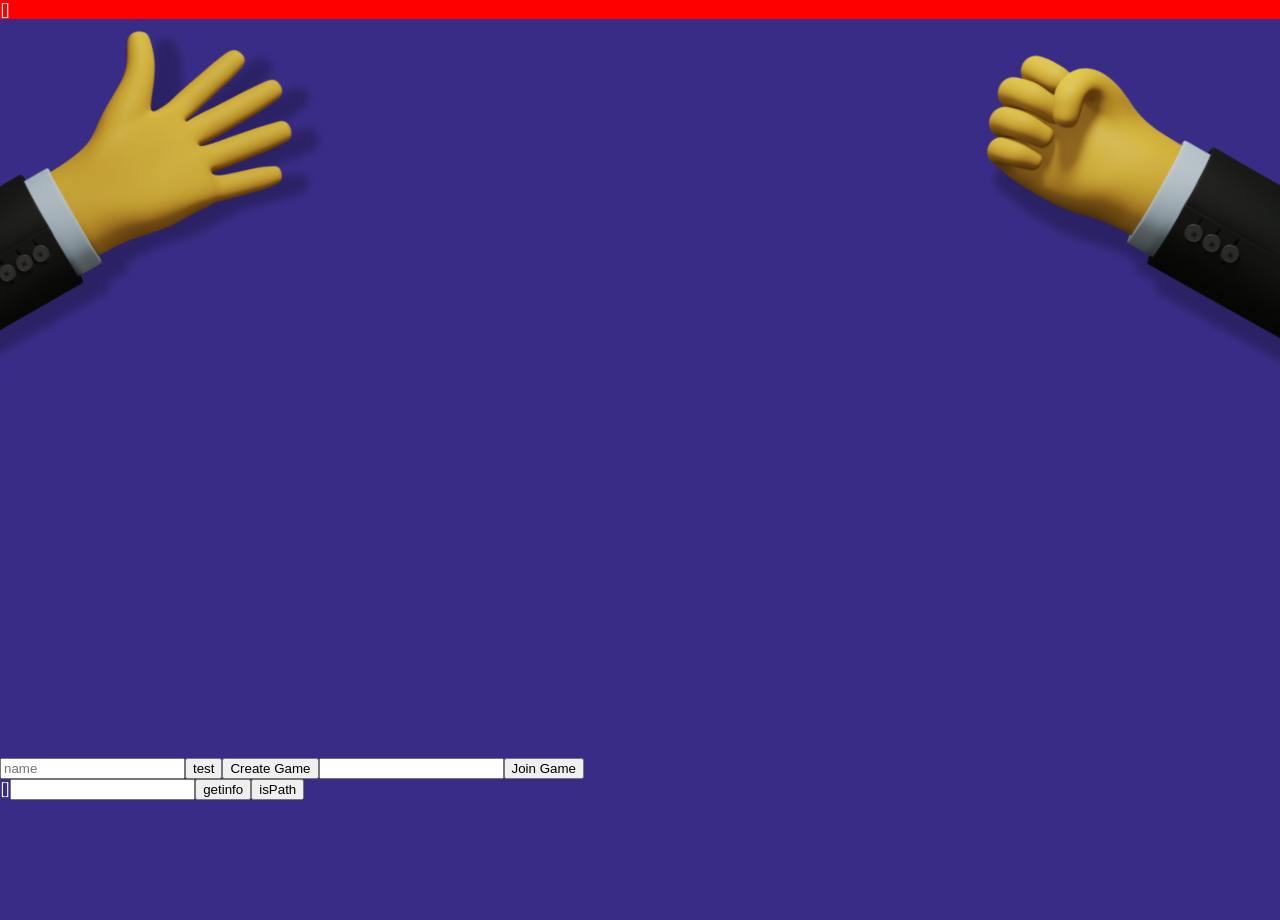
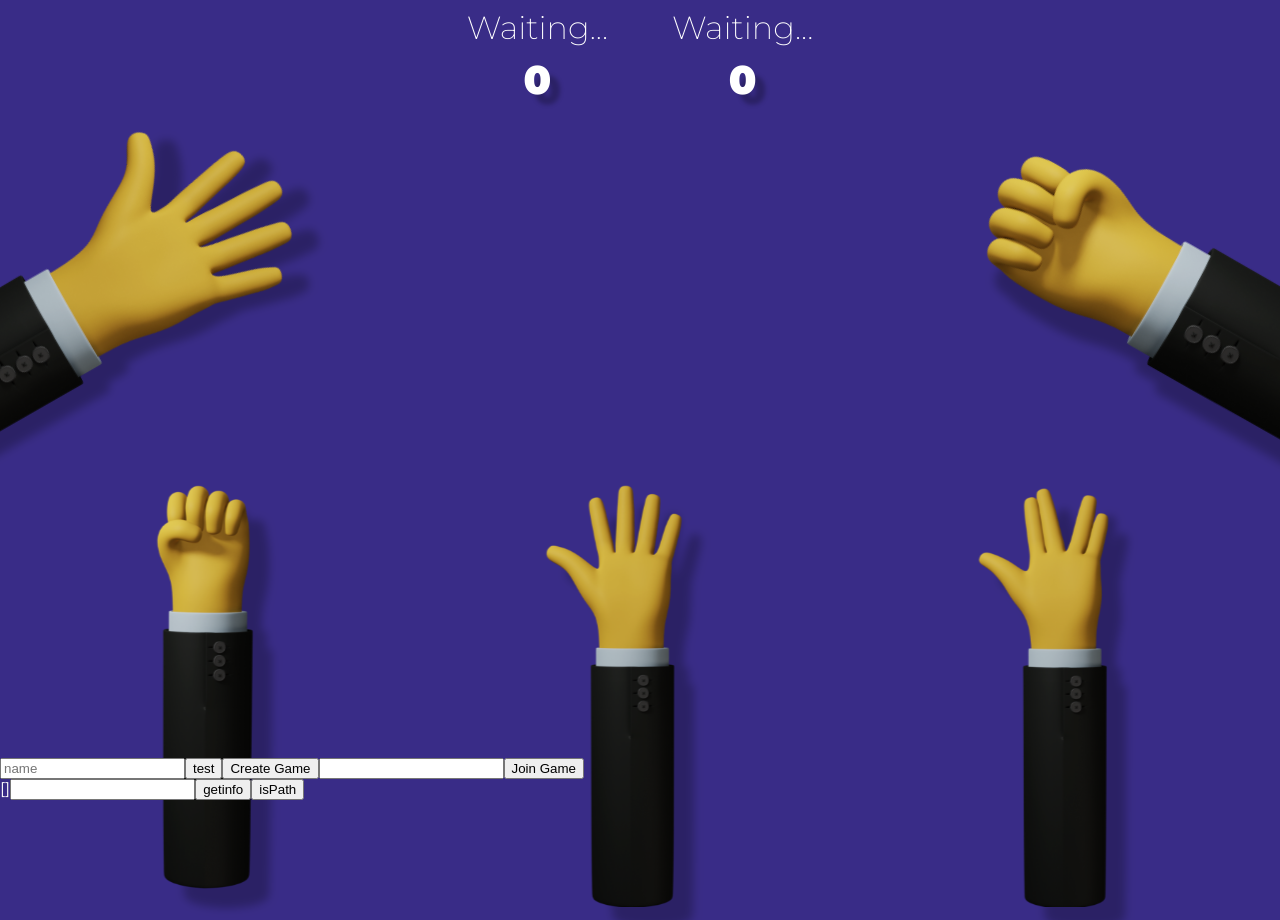
Before and after one commit to reazn/rock-paper-scissors, a React app in the folder client/: page / in a window 1280 px wide. Before the commit the page ends 819 px from the top, so only its background shows below. Built offline with nearby package versions, Linux system fonts and the light colour scheme; no server answers.

Commit message:
fixed networking, added logic for rps

```diff
--- a/client/src/App.jsx
+++ b/client/src/App.jsx
@@ -1,6 +1,7 @@
 import React, { useEffect, useState } from "react";
-import { Hand, Scoreboard } from "components";
+import { Hand, Scoreboard, Roomcode } from "components";
 import Menu from "pages/Menu";
+import Picker from "pages/Picker";
 
 import style from "style/app.module.scss";
 import "style/global.scss";
@@ -20,11 +21,13 @@ export default function App() {
 
     return (
         <>
+            <Roomcode />
             <Scoreboard />
             <div className={style.hands}>
                 <Hand left={true} type="paper" />
                 <Hand left={false} type="rock" />
             </div>
+            <Picker />
             <div className={style.names}>
                 <Menu />
                 <span>{JSON.stringify(players)}</span>
--- /dev/null
+++ b/client/src/components/Roomcode.jsx
@@ -0,0 +1,20 @@
+import React, { useEffect, useState } from "react";
+import style from "style/components/roomcode.module.scss";
+import { socket } from "../context/socket";
+
+export default function Roomcode() {
+
+    const [room, setRoom] = useState()
+
+    useEffect(() => {
+        socket.on("players", (_, room) => {
+            setRoom(room)
+        })
+    })
+
+    return (
+        <div className={style.roomcode}>
+            <span className={style.code}>{room}</span>
+        </div>
+    );
+}
--- a/client/src/components/Scoreboard.jsx
+++ b/client/src/components/Scoreboard.jsx
@@ -4,22 +4,40 @@ import { socket } from "../context/socket";
 
 export default function Scoreboard() {
 
-    const [players, setPlayers] = useState([])
+    const [players, setPlayers] = useState({ players: {} })
     const [room, setRoom] = useState()
 
     useEffect(() => {
         socket.on("players", (playerData, room) => {
-            setPlayers(playerData)
-            setRoom(room)
-            // players = playerData;
+            setPlayers(playerData);
+            setRoom(room);
             console.log("player connected on begin", players)
         })
     }, [setPlayers])
 
+    let playerOne, playerTwo;
+
+    if (room) {
+        playerOne = Object.entries(players.players)[0][1]
+
+        if (Object.keys(players?.players).length === 2) {
+            playerTwo = Object.entries(players.players)[1][1]
+        }
+    }
+
     return (
         <div className={style.scoreboard}>
-            <span>{room}</span>
-            <span>{JSON.stringify(players)}</span>
+            <div className={style.players}>
+                <div className={style.player}>
+                    <span className={style.name}>{playerOne?.name || "Waiting..."}</span>
+                    <span className={style.score}>{playerOne?.score || "0"}</span>
+                </div>
+                <div className={style.player}>
+                    <span className={style.name}>{playerTwo?.name || "Waiting..."}</span>
+                    <span className={style.score}>{playerTwo?.score || "0"}</span>
+                </div>
+            </div>
+            {/* <span>{JSON.stringify(players)}</span> */}
         </div>
     );
 }
--- a/client/src/components/index.js
+++ b/client/src/components/index.js
@@ -1,2 +1,3 @@
 export { default as Scoreboard } from "./Scoreboard";
 export { default as Hand } from "./Hand";
+export { default as Roomcode } from "./Roomcode";
--- /dev/null
+++ b/client/src/styles/components/roomcode.module.scss
@@ -0,0 +1,10 @@
+.roomcode {
+    .code {
+        position: absolute;
+        top: 0.5em;
+        left: 0.5em;
+        font-weight: 900;
+        font-size: 2.5rem;
+        text-shadow: 10px 10px 4px rgba(0, 0, 0, 0.25);
+    }
+}
--- a/client/src/styles/components/scoreboard.module.scss
+++ b/client/src/styles/components/scoreboard.module.scss
@@ -1,3 +1,25 @@
 .scoreboard {
-    background: red;
+    .players {
+        display: flex;
+        justify-content: center;
+
+        .player {
+            display: flex;
+            flex-direction: column;
+            align-items: center;
+            margin: 0.5rem 2em;
+
+            .name {
+                font-weight: 200;
+                font-size: 2rem;
+            }
+
+            .score {
+                margin: 0.5rem;
+                font-weight: 900;
+                font-size: 2.5rem;
+                text-shadow: 10px 10px 4px rgba(0, 0, 0, 0.25);
+            }
+        }
+    }
 }
```
Also changed, not shown: client/src/context/socket.js (renamed from client/src/context/socket.jsx), 2 other files (tests, documents, lock files or other folders).
